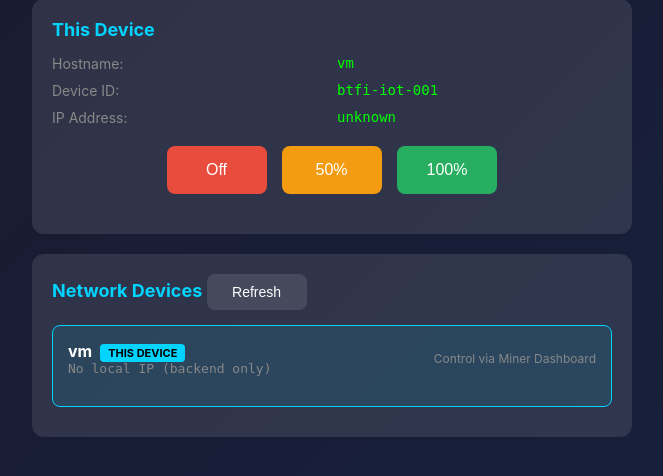
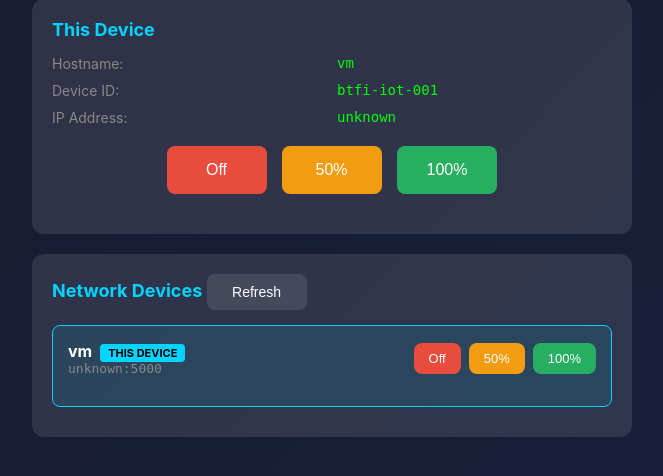
Before and after one commit to ghapster/beautifi-iot, a Flask app: page /dashboard in a window 1280 px wide. Shown: the part 147-623 px from the top of the page, without its empty margins (308-971 px from the left). Run offline with Flask 2, Linux system fonts and the light colour scheme; data that the repository does not hold is empty.

Commit message:
Hide off-network devices from local fan control dashboard
End users should only see devices reachable on their local network.
Backend-discovered devices from other networks were showing up with
a "BACKEND" tag and no fan controls, which is confusing. Now filters
the device list to only show locally reachable devices.

Co-Authored-By: Claude Opus 4.6 <noreply@anthropic.com>

```diff
--- a/templates/fan.html
+++ b/templates/fan.html
@@ -243,37 +243,30 @@
         const resp = await fetch('/api/network/discover');
         const data = await resp.json();
 
-        if (data.devices.length === 0) {
+        // Only show devices reachable on the local network
+        const localDevices = data.devices.filter(d => d.is_self || (d.ip && d.ip !== 'null' && d.ip !== 'unknown'));
+
+        if (localDevices.length === 0) {
           listEl.innerHTML = '<div class="loading">No devices found</div>';
           return;
         }
 
-        listEl.innerHTML = data.devices.map(device => {
+        listEl.innerHTML = localDevices.map(device => {
           const selfTag = device.is_self ? '<span class="tag">THIS DEVICE</span>' : '';
           const selfClass = device.is_self ? 'self' : '';
-          const backendTag = device.source === 'backend' ? '<span class="tag" style="background:#f39c12;">BACKEND</span>' : '';
-          const hasLocalAccess = device.ip && device.ip !== 'null' && device.ip !== 'unknown';
+          const ipDisplay = device.ip + ':' + device.port;
 
-          // Display IP or "No local access" for backend-only devices
-          const ipDisplay = hasLocalAccess ? device.ip + ':' + device.port : 'No local IP (backend only)';
+          const controls = '<div class="device-controls">' +
+            '<button class="off" onclick="setSpeedOnDevice(\'' + device.ip + '\', \'' + device.port + '\', 0)">Off</button>' +
+            '<button class="medium" onclick="setSpeedOnDevice(\'' + device.ip + '\', \'' + device.port + '\', 50)">50%</button>' +
+            '<button class="high" onclick="setSpeedOnDevice(\'' + device.ip + '\', \'' + device.port + '\', 100)">100%</button>' +
+            '</div>';
 
-          // Show controls only if we have local network access
-          let controls = '';
-          if (hasLocalAccess) {
-            controls = '<div class="device-controls">' +
-              '<button class="off" onclick="setSpeedOnDevice(\'' + device.ip + '\', \'' + device.port + '\', 0)">Off</button>' +
-              '<button class="medium" onclick="setSpeedOnDevice(\'' + device.ip + '\', \'' + device.port + '\', 50)">50%</button>' +
-              '<button class="high" onclick="setSpeedOnDevice(\'' + device.ip + '\', \'' + device.port + '\', 100)">100%</button>' +
-              '</div>';
-          } else {
-            controls = '<div class="device-controls"><span style="color:#888;font-size:12px;">Control via Miner Dashboard</span></div>';
-          }
-
-          const statusId = hasLocalAccess ? 'status-' + device.ip : 'status-' + (device.device_id || device.hostname);
+          const statusId = 'status-' + device.ip;
 
           return '<div class="device-item ' + selfClass + '">' +
               '<div>' +
-                '<div class="device-name">' + device.hostname + selfTag + backendTag + '</div>' +
+                '<div class="device-name">' + device.hostname + selfTag + '</div>' +
                 '<div class="device-ip">' + ipDisplay + '</div>' +
               '</div>' +
               controls +
```
